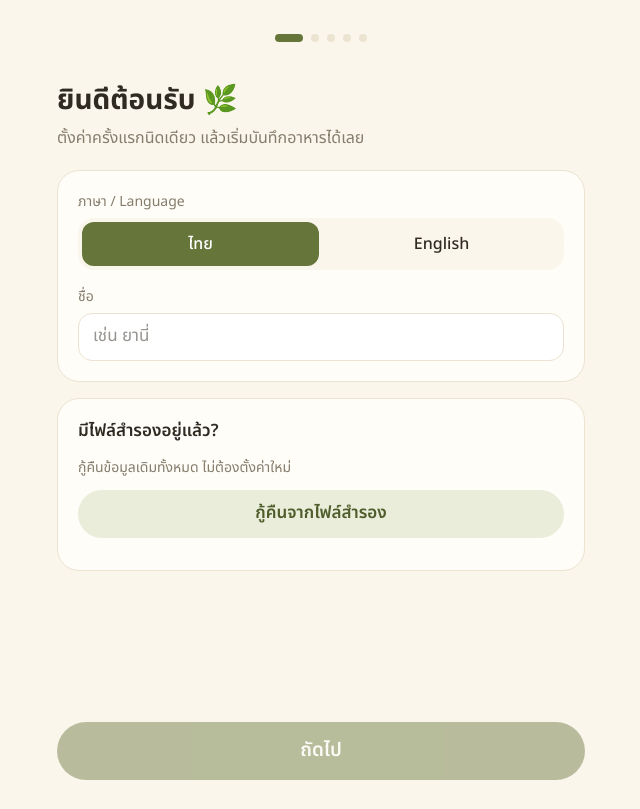
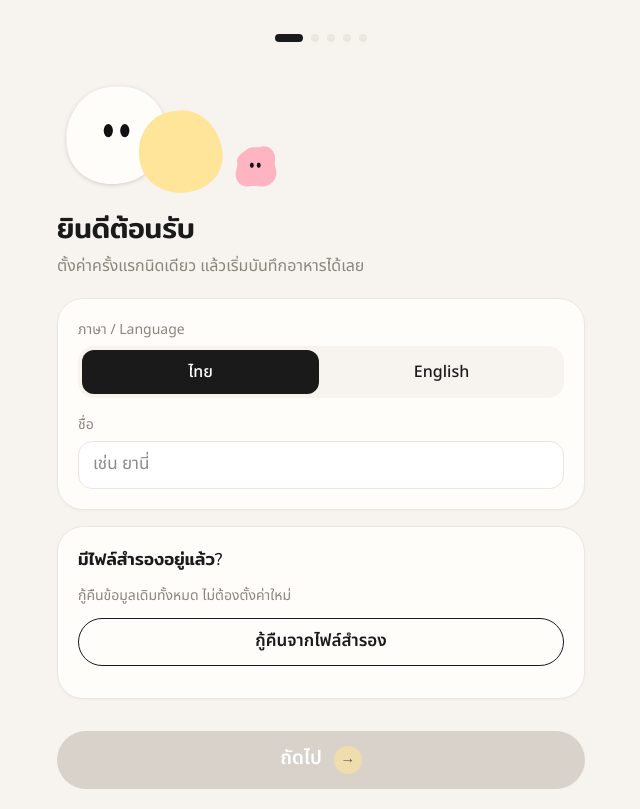
Before and after one commit to yanibabe/yani-food-diary, a Next.js app: page /welcome in a window 1280 px wide. Shown: the whole page, without its empty margins (319-959 px from the left). Built offline with nearby package versions, Linux system fonts and the light colour scheme.

Commit message:
Round 19: new look — beige paper, black pill buttons, pastel blob friends, round fonts
Co-Authored-By: Claude Opus 5.5 <noreply@anthropic.com>

```diff
--- /dev/null
+++ b/app/components/Blob.tsx
@@ -0,0 +1,35 @@
+/** A little round blob friend with two dot eyes — the app's mascot. */
+const SHAPES = [
+  "M52 6C73 5 93 19 95 42C97 64 84 87 60 93C36 99 11 88 6 64C1 40 14 16 33 9C39 7 45 6 52 6Z",
+  "M47 5C64 3 78 12 86 25C95 39 99 57 91 72C82 88 63 96 44 94C24 92 8 79 5 59C2 40 9 22 22 13C29 8 37 6 47 5Z",
+  "M30 12C40 4 52 9 60 6C72 2 86 9 90 22C94 34 88 42 93 54C98 68 90 85 75 90C60 96 49 89 37 92C22 95 8 85 6 70C4 57 12 50 9 39C6 28 21 19 30 12Z",
+];
+
+export function Blob({
+  color = "var(--yellow)",
+  size = 40,
+  shape = 0,
+  eyes = true,
+  look = 0,
+  className = "",
+}: {
+  color?: string;
+  size?: number;
+  shape?: 0 | 1 | 2;
+  eyes?: boolean;
+  /** Moves the eyes left (−) or right (+), a few units. */
+  look?: number;
+  className?: string;
+}) {
+  return (
+    <svg viewBox="0 0 100 100" width={size} height={size} className={className} aria-hidden>
+      <path d={SHAPES[shape]} fill={color} />
+      {eyes && (
+        <g fill="#111">
+          <ellipse cx={43 + look} cy={46} rx={4.2} ry={6} />
+          <ellipse cx={58 + look} cy={46} rx={4.2} ry={6} />
+        </g>
+      )}
+    </svg>
+  );
+}
--- a/app/components/MealReview.tsx
+++ b/app/components/MealReview.tsx
@@ -126,7 +126,7 @@ export function ItemEditor({
       )}
       {item.note && <p className="rounded-2xl bg-warn px-4 py-3 text-[14px] text-warn-ink">{item.note}</p>}
       <div className="flex gap-3 pt-1">
-        <button className="btn-soft flex-1 !bg-[#f6e1dc] !text-danger" onClick={onDelete}>{tr("ลบรายการนี้", "Delete this item")}</button>
+        <button className="btn-soft flex-1 !border-danger !text-danger" onClick={onDelete}>{tr("ลบรายการนี้", "Delete this item")}</button>
         <button className="btn-primary flex-1" onClick={onDone}>{tr("เสร็จ", "Done")}</button>
       </div>
     </div>
--- a/app/components/TabBar.tsx
+++ b/app/components/TabBar.tsx
@@ -3,37 +3,73 @@ import Link from "next/link";
 import { usePathname } from "next/navigation";
 import { useLang } from "../lib/lang";
 
+const ICON_PATHS: Record<string, React.ReactNode> = {
+  today: (
+    <>
+      <path d="M4 11.5 12 5l8 6.5" />
+      <path d="M6 10v9h12v-9" />
+      <path d="M10 19v-5h4v5" />
+    </>
+  ),
+  recipes: (
+    <>
+      <path d="M5 5.5c2.5-1 5-1 7 .5v13c-2-1.5-4.5-1.5-7-.5z" />
+      <path d="M19 5.5c-2.5-1-5-1-7 .5v13c2-1.5 4.5-1.5 7-.5z" />
+    </>
+  ),
+  body: (
+    <>
+      <rect x="4" y="5" width="16" height="15" rx="5" />
+      <path d="M9 10.5a3.5 3.5 0 0 1 6 0" />
+      <path d="M12 10.5l1.2-1.6" />
+    </>
+  ),
+  profile: (
+    <>
+      <circle cx="12" cy="9" r="3.5" />
+      <path d="M5.5 19.5c1.2-3.3 3.6-5 6.5-5s5.3 1.7 6.5 5" />
+    </>
+  ),
+};
+
 const TABS = [
-  { href: "/", th: "วันนี้", en: "Today", icon: "🍽️" },
-  { href: "/recipes", th: "สูตรของฉัน", en: "My recipes", icon: "📖" },
-  { href: "/body", th: "น้ำหนัก", en: "Weight", icon: "⚖️" },
-  { href: "/profile", th: "โปรไฟล์", en: "Profile", icon: "🙂" },
+  { href: "/", th: "วันนี้", en: "Today", icon: "today" },
+  { href: "/recipes", th: "สูตรของฉัน", en: "My recipes", icon: "recipes" },
+  { href: "/body", th: "น้ำหนัก", en: "Weight", icon: "body" },
+  { href: "/profile", th: "โปรไฟล์", en: "Profile", icon: "profile" },
 ];
 
-/** Bottom tabs. Hidden on full-screen flows (adding food, editing). */
+/** Bottom tabs: a floating white bar, the open tab in a yellow pill. Hidden on full-screen flows. */
 export function TabBar() {
   const path = usePathname();
   const { tr, lang } = useLang();
   if (path === "/welcome" || path.startsWith("/add") || path.startsWith("/entry") || /^\/recipes\/.+/.test(path)) return null;
   return (
-    <nav
-      className="fixed inset-x-0 bottom-0 z-30 border-t border-line bg-paper/95 backdrop-blur safe-bottom"
-      aria-label={tr("เมนูหลัก", "Main menu")}
-    >
-      <div className="mx-auto flex max-w-[560px] justify-around pt-2">
+    <nav className="fixed inset-x-0 bottom-0 z-30 px-3 safe-bottom" aria-label={tr("เมนูหลัก", "Main menu")}>
+      <div className="mx-auto flex max-w-[540px] justify-around rounded-[28px] border border-line bg-paper/95 p-1.5 shadow-[0_6px_24px_rgb(60_40_20/0.08)] backdrop-blur">
         {TABS.map((t) => {
           const active = t.href === "/" ? path === "/" : path.startsWith(t.href);
           return (
             <Link
               key={t.href}
               href={t.href}
-              className={`flex min-w-[72px] flex-col items-center gap-0.5 rounded-2xl px-2 py-1.5 text-[13px] font-medium ${
-                active ? "bg-olive-soft text-olive-dark" : "text-muted"
+              aria-current={active ? "page" : undefined}
+              className={`flex min-w-[72px] flex-1 flex-col items-center gap-0.5 rounded-[22px] px-2 py-1.5 text-[12.5px] font-medium ${
+                active ? "bg-yellow text-ink" : "text-muted"
               }`}
             >
-              <span className="text-[22px] leading-none" aria-hidden>
-                {t.icon}
-              </span>
+              <svg
+                viewBox="0 0 24 24"
+                className="h-[24px] w-[24px]"
+                fill="none"
+                stroke="currentColor"
+                strokeWidth={1.7}
+                strokeLinecap="round"
+                strokeLinejoin="round"
+                aria-hidden
+              >
+                {ICON_PATHS[t.icon]}
+              </svg>
               {t[lang]}
             </Link>
           );
--- a/app/components/WeekKcalChart.tsx
+++ b/app/components/WeekKcalChart.tsx
@@ -57,7 +57,7 @@ export function WeekKcalChart({ entries, date, today, target, onPick }: { entrie
             const p = dayParts(d.date, lang);
             const sel = d.date === date;
             const over = d.kcal > target;
-            const color = over ? (sel ? "bg-warn-ink" : "bg-[#f0c48f]") : sel ? "bg-olive-dark" : "bg-olive";
+            const color = over ? (sel ? "bg-[#f48aa0]" : "bg-pink") : sel ? "bg-ink" : "bg-yellow-deep";
             return (
               <button
                 key={d.date}
@@ -69,7 +69,7 @@ export function WeekKcalChart({ entries, date, today, target, onPick }: { entrie
               >
                 <span className="num relative z-10 rounded bg-paper/85 px-0.5 text-[10px] text-muted">{d.logged ? (d.kcal >= 1000 ? `${(d.kcal / 1000).toFixed(1)}k` : Math.round(d.kcal)) : ""}</span>
                 {d.logged ? (
-                  <span className={`w-full rounded-t-lg ${color}`} style={{ height: Math.max(4, h(d.kcal)), opacity: sel ? 1 : 0.75 }} />
+                  <span className={`w-full rounded-t-lg ${color}`} style={{ height: Math.max(4, h(d.kcal)) }} />
                 ) : (
                   <span className="h-[4px] w-full rounded-full bg-cream" />
                 )}
--- a/app/components/profileFields.tsx
+++ b/app/components/profileFields.tsx
@@ -249,7 +249,7 @@ export function PlanSummary({ p, plan, onUseSafe }: { p: Profile; plan: WeightPl
               </>
             )}
           </p>
-          <button type="button" className="btn-soft !min-h-[44px] !bg-paper" onClick={() => onUseSafe(plan.safeMonths)}>
+          <button type="button" className="btn-soft !min-h-[44px]" onClick={() => onUseSafe(plan.safeMonths)}>
             {tr(`เปลี่ยนเป็น ${plan.safeMonths} เดือน`, `Change to ${plan.safeMonths} months`)}
           </button>
         </div>
--- a/app/globals.css
+++ b/app/globals.css
@@ -1,26 +1,32 @@
 @import "tailwindcss";
 
-/* SnapCal — warm cream, olive buttons, soft pastel nutrient cards. */
+/* SnapCal — soft beige paper, black pill buttons, pastel blob friends
+   (yellow · pink · mint · sky). Old "olive" names now mean the black/yellow pair. */
 :root {
-  --cream: #fbf6ec;
-  --paper: #fffdf8;
-  --line: #ece3d1;
-  --ink: #2f2a22;
-  --muted: #857c6c;
-  --olive: #66763a;
-  --olive-dark: #4f5c2b;
-  --olive-soft: #e9edd9;
-  --protein: #f6ddd5;
-  --protein-ink: #8f4334;
-  --carbs: #f7ebc6;
-  --carbs-ink: #7e6113;
-  --fat: #dbe6f1;
-  --fat-ink: #375a80;
-  --water: #4f8db5;
-  --water-soft: #e2eef5;
-  --water-ink: #2f5f80;
-  --kcal: #f0e2cf;
-  --warn: #fbe7cf;
+  --cream: #f7f3ef;
+  --paper: #fffdfa;
+  --line: #ece6df;
+  --ink: #1a1a1a;
+  --muted: #8b857e;
+  --olive: #1a1a1a;
+  --olive-dark: #111111;
+  --olive-soft: #fff1bf;
+  --yellow: #ffe59a;
+  --yellow-deep: #ffd84d;
+  --pink: #ffb5c1;
+  --mint: #b7e1d1;
+  --sky: #a9d3ff;
+  --protein: #ffe1e6;
+  --protein-ink: #a03a50;
+  --carbs: #fff1bf;
+  --carbs-ink: #7a5b00;
+  --fat: #dcebff;
+  --fat-ink: #2e5c8f;
+  --water: #5ea4e8;
+  --water-soft: #e3f0ff;
+  --water-ink: #2e5c8f;
+  --kcal: #fff1bf;
+  --warn: #ffe9c7;
   --warn-ink: #8a5212;
   --danger: #b24a3a;
 }
@@ -34,6 +40,11 @@
   --color-olive: var(--olive);
   --color-olive-dark: var(--olive-dark);
   --color-olive-soft: var(--olive-soft);
+  --color-yellow: var(--yellow);
+  --color-yellow-deep: var(--yellow-deep);
+  --color-pink: var(--pink);
+  --color-mint: var(--mint);
+  --color-sky: var(--sky);
   --color-protein: var(--protein);
   --color-protein-ink: var(--protein-ink);
   --color-carbs: var(--carbs);
@@ -70,9 +81,19 @@ select {
   font-size: 17px;
 }
 
+/* Titles and numbers wear the soft, round font. */
+h1,
+h2,
+h3,
+.num,
+.font-round {
+  font-family: var(--font-round-latin), var(--font-round), var(--font-thai), ui-sans-serif, system-ui, sans-serif;
+  font-weight: 500;
+}
 .num {
   font-variant-numeric: tabular-nums;
-  letter-spacing: -0.02em;
+  font-weight: 700;
+  letter-spacing: -0.01em;
 }
 
 .btn-primary {
@@ -90,14 +111,34 @@ select {
 }
 .btn-primary:active {
   transform: scale(0.98);
-  background: var(--olive-dark);
+  background: #000;
+}
+/* The little yellow circle with an arrow, for the main buttons. */
+.btn-arrow::after {
+  content: "→";
+  display: inline-flex;
+  align-items: center;
+  justify-content: center;
+  width: 28px;
+  height: 28px;
+  border-radius: 999px;
+  background: var(--yellow);
+  color: var(--ink);
+  font-size: 15px;
+  font-weight: 700;
+  margin-left: 4px;
 }
 .btn-primary:disabled {
-  opacity: 0.45;
+  background: #d8d2cb;
+  color: #fff;
+}
+.btn-primary:disabled::after {
+  opacity: 0.6;
 }
 .btn-soft {
-  background: var(--olive-soft);
-  color: var(--olive-dark);
+  background: var(--paper);
+  color: var(--ink);
+  border: 1.5px solid var(--ink);
   border-radius: 999px;
   min-height: 48px;
   padding: 0 18px;
@@ -113,7 +154,8 @@ select {
 .card {
   background: var(--paper);
   border: 1px solid var(--line);
-  border-radius: 22px;
+  border-radius: 26px;
+  box-shadow: 0 1px 2px rgb(60 40 20 / 0.03);
 }
 .field {
   width: 100%;
@@ -125,8 +167,8 @@ select {
   outline: none;
 }
 .field:focus {
-  border-color: var(--olive);
-  box-shadow: 0 0 0 3px var(--olive-soft);
+  border-color: var(--ink);
+  box-shadow: 0 0 0 3px var(--yellow);
 }
 .label {
   font-size: 14px;
--- a/app/layout.tsx
+++ b/app/layout.tsx
@@ -1,6 +1,6 @@
 import type { Metadata, Viewport } from "next";
 import { Suspense } from "react";
-import { Noto_Sans_Thai } from "next/font/google";
+import { Mitr, Noto_Sans_Thai, Nunito } from "next/font/google";
 import "./globals.css";
 import { DataProvider } from "./lib/store";
 import { LangProvider } from "./lib/lang";
@@ -12,6 +12,18 @@ const thai = Noto_Sans_Thai({
   variable: "--font-thai",
   subsets: ["thai", "latin"],
   weight: ["400", "500", "600", "700"],
+});
+
+// Soft, round fonts for titles and numbers: Nunito for digits/English, Mitr for Thai.
+const roundLatin = Nunito({
+  variable: "--font-round-latin",
+  subsets: ["latin"],
+  weight: ["500", "600", "700", "800"],
+});
+const round = Mitr({
+  variable: "--font-round",
+  subsets: ["thai", "latin"],
+  weight: ["400", "500", "600"],
 });
 
 export const metadata: Metadata = {
@@ -41,12 +53,12 @@ export const viewport: Viewport = {
   width: "device-width",
   initialScale: 1,
   viewportFit: "cover",
-  themeColor: "#fbf6ec",
+  themeColor: "#f7f3ef",
 };
 
 export default function RootLayout({ children }: Readonly<{ children: React.ReactNode }>) {
   return (
-    <html lang="th" className={`${thai.variable} h-full antialiased`}>
+    <html lang="th" className={`${thai.variable} ${roundLatin.variable} ${round.variable} h-full antialiased`}>
       <body className="min-h-full">
         <LangProvider>
           <DataProvider>
--- a/app/page.tsx
+++ b/app/page.tsx
@@ -6,6 +6,7 @@ import { MacroCards, Sheet, StoredPhoto } from "./components/ui";
 import { BackupReminder } from "./components/BackupReminder";
 import { WeekKcalChart } from "./components/WeekKcalChart";
 import { WaterCard } from "./components/WaterCard";
+import { Blob } from "./components/Blob";
 import { guessSlot, shiftDateKey, shortDayLabel, thaiDateKey, thaiDateLabel } from "./lib/date";
 import { copyMeal, recentMeals, searchMeals } from "./lib/repeat";
 import { macroTargets, proteinTargetG } from "./lib/energy";
@@ -14,6 +15,8 @@ import { useLang } from "./lib/lang";
 import { useStore } from "./lib/store";
 import { SLOT_LABEL, SLOTS, type Entry } from "./lib/types";
 
+const SLOT_COLORS = ["var(--yellow)", "var(--mint)", "var(--sky)", "var(--pink)"];
+
 function Ring({ eaten, target }: { eaten: number; target: number }) {
   const r = 86;
   const c = 2 * Math.PI * r;
@@ -21,13 +24,13 @@ function Ring({ eaten, target }: { eaten: number; target: number }) {
   const over = eaten > target;
   return (
     <svg viewBox="0 0 200 200" className="h-[210px] w-[210px]" aria-hidden>
-      <circle cx="100" cy="100" r={r} fill="none" stroke="var(--olive-soft)" strokeWidth="16" />
+      <circle cx="100" cy="100" r={r} fill="none" stroke="var(--cream)" strokeWidth="16" />
       {p > 0 && <circle
         cx="100"
         cy="100"
         r={r}
         fill="none"
-        stroke={over ? "var(--warn-ink)" : "var(--olive)"}
+        stroke={over ? "var(--pink)" : "var(--yellow-deep)"}
         strokeWidth="16"
         strokeLinecap="round"
         strokeDasharray={`${c * p} ${c}`}
@@ -84,9 +87,9 @@ function TodayInner() {
         </button>
         <div className="text-center">
           {goals.profile?.name && date === today && (
-            <p className="text-[15px] text-olive-dark" data-testid="greeting">{tr("สวัสดี", "Hi")} {goals.profile.name} 🌿</p>
+            <p className="text-[15px] text-muted" data-testid="greeting">{tr("สวัสดี", "Hi")} {goals.profile.name}</p>
           )}
-          <h1 className="text-[24px] font-bold">{date === today ? tr("วันนี้", "Today") : tr("ย้อนดู", "Looking back")}</h1>
+          <h1 className="text-[26px]">{date === today ? tr("วันนี้", "Today") : tr("ย้อนดู", "Looking back")}</h1>
           <p className="text-[14px] text-muted">{thaiDateLabel(date, lang)}</p>
         </div>
         <button
@@ -107,11 +110,12 @@ function TodayInner() {
 
       {ready && date === today && <BackupReminder entries={entries} />}
 
-      <section className="card flex flex-col items-center px-5 pb-5 pt-6">
+      <section className="card relative flex flex-col items-center overflow-hidden px-5 pb-5 pt-6">
+        <Blob color="var(--yellow)" size={74} shape={1} look={-3} className="absolute -right-4 -top-3" />
         <div className="relative">
           <Ring eaten={ready ? total.kcal : 0} target={target} />
           <div className="absolute inset-0 flex flex-col items-center justify-center">
-            <span className="num text-[52px] font-bold leading-none" data-testid="eaten-kcal">
+            <span className="num text-[54px] leading-none" data-testid="eaten-kcal">
               {ready ? fmtKcal(total.kcal) : "–"}
             </span>
             <span className="mt-1 text-[15px] text-muted">
@@ -129,7 +133,7 @@ function TodayInner() {
         </div>
       </section>
 
-      <button className="btn-primary w-full !min-h-[58px] text-[19px]" onClick={openAdd}>
+      <button className="btn-primary btn-arrow w-full !min-h-[58px] text-[19px]" onClick={openAdd}>
         + {tr("เพิ่มอาหาร", "Add food")}
       </button>
 
@@ -137,13 +141,16 @@ function TodayInner() {
 
       {ready && <WeekKcalChart entries={entries} date={date} today={today} target={target} onPick={go} />}
 
-      {SLOTS.map((slot) => {
+      {SLOTS.map((slot, i) => {
         const list = dayEntries.filter((e) => e.slot === slot);
         const kcal = sumMacros(list.flatMap((e) => e.items.map(pickMacros))).kcal;
         return (
           <section key={slot} className="card p-4" data-testid={`slot-${slot}`}>
             <div className="mb-1 flex items-baseline justify-between px-1">
-              <h2 className="text-[19px] font-semibold">{SLOT_LABEL[slot][lang]}</h2>
+              <h2 className="flex items-center gap-2 text-[19px]">
+                <Blob color={SLOT_COLORS[i % SLOT_COLORS.length]} size={30} shape={(i % 3) as 0 | 1 | 2} />
+                {SLOT_LABEL[slot][lang]}
+              </h2>
               <span className="num text-[15px] text-muted">{fmtKcal(kcal)} kcal</span>
             </div>
             {list.length === 0 ? (
@@ -235,16 +242,16 @@ function TodayInner() {
         ) : (
         <div className="grid grid-cols-2 gap-3 pb-3">
           {[
-            { href: `/add/photo${q}`, icon: "📷", label: tr("ถ่ายรูป", "Take a photo") },
-            { href: `/add/text${q}`, icon: "💬", label: tr("พิมพ์ให้ AI ช่วย", "Type it, AI helps") },
-            { href: `/recipes${q}`, icon: "📖", label: tr("เลือกสูตรของฉัน", "From my recipes") },
-            { href: `/add/manual${q}`, icon: "✏️", label: tr("กรอกเอง", "Enter it myself") },
-            { href: `/add/barcode${q}`, icon: "🏷️", label: tr("บาร์โค้ด", "Barcode") },
+            { href: `/add/photo${q}`, bg: "bg-yellow", icon: "📷", label: tr("ถ่ายรูป", "Take a photo") },
+            { href: `/add/text${q}`, bg: "bg-sky", icon: "💬", label: tr("พิมพ์ให้ AI ช่วย", "Type it, AI helps") },
+            { href: `/recipes${q}`, bg: "bg-mint", icon: "📖", label: tr("เลือกสูตรของฉัน", "From my recipes") },
+            { href: `/add/manual${q}`, bg: "bg-pink", icon: "✏️", label: tr("กรอกเอง", "Enter it myself") },
+            { href: `/add/barcode${q}`, bg: "bg-cream", icon: "🏷️", label: tr("บาร์โค้ด", "Barcode") },
           ].map((o) => (
             <Link
               key={o.href}
               href={o.href}
-              className="flex min-h-[112px] flex-col items-center justify-center gap-2 rounded-[22px] bg-cream text-[17px] font-medium active:scale-[0.98]"
+              className={`flex min-h-[112px] flex-col items-center justify-center gap-2 rounded-[22px] ${o.bg} text-[17px] font-medium active:scale-[0.98]`}
             >
               <span className="text-[34px]" aria-hidden>{o.icon}</span>
               {o.label}
--- a/app/welcome/page.tsx
+++ b/app/welcome/page.tsx
@@ -3,6 +3,7 @@
 // with a name and a reason is saved. One question per screen.
 
 import { useMemo, useState } from "react";
+import { Blob } from "../components/Blob";
 import { useRouter } from "next/navigation";
 import {
   ActivityFields,
@@ -23,7 +24,7 @@ import { useStore } from "../lib/store";
 import type { Profile } from "../lib/types";
 
 const TITLES = [
-  { th: "ยินดีต้อนรับ 🌿", en: "Welcome 🌿" },
+  { th: "ยินดีต้อนรับ", en: "Welcome" },
   { th: "ร่างกายของคุณ", en: "Your body" },
   { th: "ชีวิตประจำวัน", en: "Your daily life" },
   { th: "ใช้แอปนี้เพื่ออะไร", en: "What is this app for?" },
@@ -84,12 +85,19 @@ export default function WelcomePage() {
         )}
         <div className="flex flex-1 justify-center gap-2" aria-label={tr(`ขั้นที่ ${step + 1} จาก 5`, `Step ${step + 1} of 5`)}>
           {TITLES.map((_, i) => (
-            <span key={i} className={`h-2 rounded-full transition-all ${i === step ? "w-7 bg-olive" : i < step ? "w-2 bg-olive/60" : "w-2 bg-line"}`} />
+            <span key={i} className={`h-2 rounded-full transition-all ${i === step ? "w-7 bg-ink" : i < step ? "w-2 bg-yellow-deep" : "w-2 bg-line"}`} />
           ))}
         </div>
         <span className="h-11 w-11 shrink-0" />
       </div>
 
+      {step === 0 && (
+        <div className="relative mb-2 h-[120px]" aria-hidden>
+          <Blob color="var(--paper)" size={110} shape={0} className="absolute left-1 top-0 drop-shadow-sm" />
+          <Blob color="var(--yellow)" size={92} shape={1} eyes={false} className="absolute left-[78px] top-[26px]" />
+          <Blob color="var(--pink)" size={46} shape={2} look={-2} className="absolute left-[176px] top-[64px]" />
+        </div>
+      )}
       <h1 className="mb-1 text-[28px] font-bold">{TITLES[step][lang]}</h1>
       {step === 0 && (
         <p className="mb-5 text-[16px] text-muted">
@@ -149,7 +157,7 @@ export default function WelcomePage() {
       <div className="min-h-5 flex-1" />
       <div className="sticky bottom-0 bg-cream pt-3 pb-[env(safe-area-inset-bottom,0px)]">
         {step < 4 ? (
-          <button className="btn-primary w-full !min-h-[58px] text-[19px]" disabled={!!problem} onClick={() => setStep(step + 1)}>
+          <button className="btn-primary btn-arrow w-full !min-h-[58px] text-[19px]" disabled={!!problem} onClick={() => setStep(step + 1)}>
             {tr("ถัดไป", "Next")}
           </button>
         ) : (
```
Also changed, not shown: app/recipes/page.tsx (+10 -4 lines), 1 other file (tests, documents, lock files or other folders).
